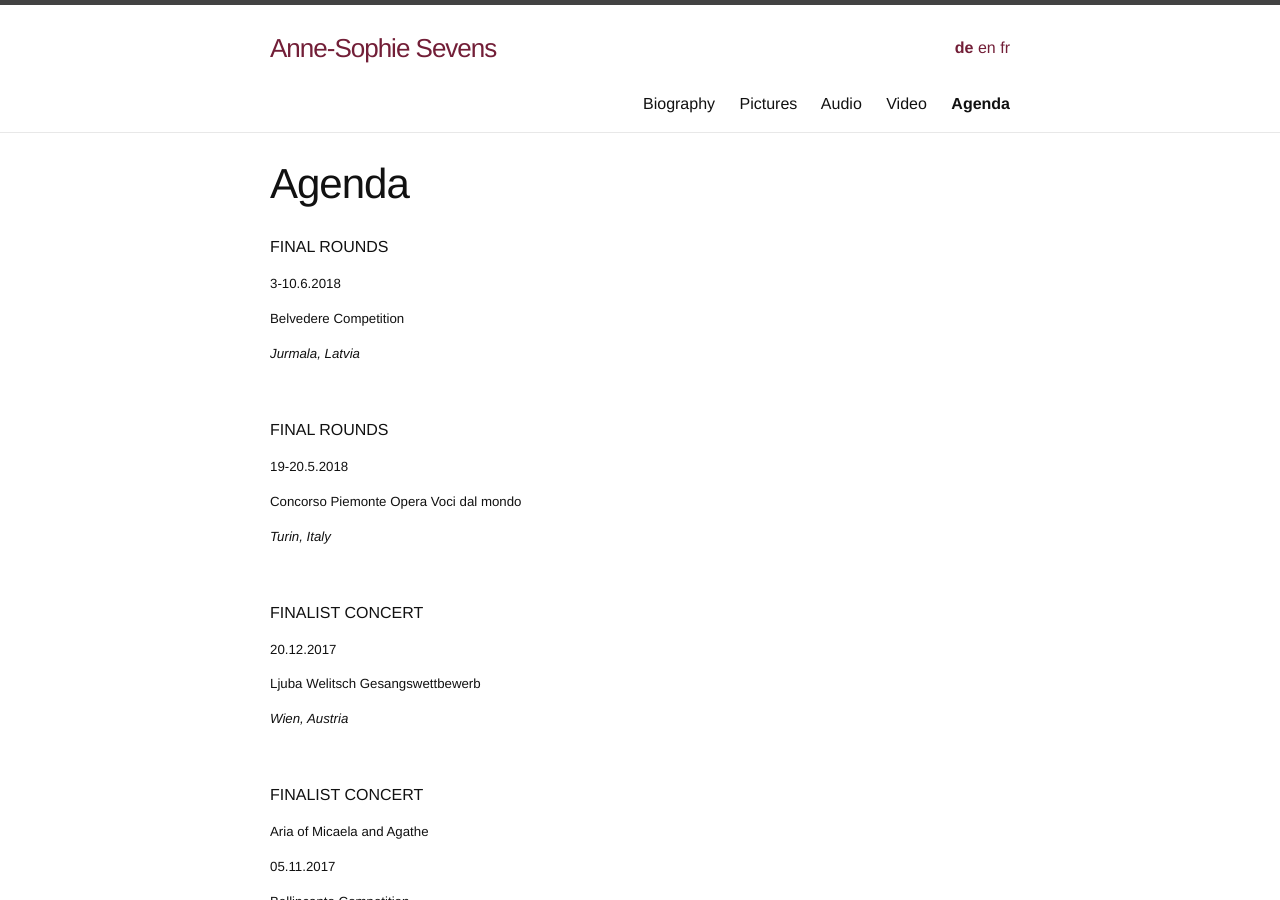
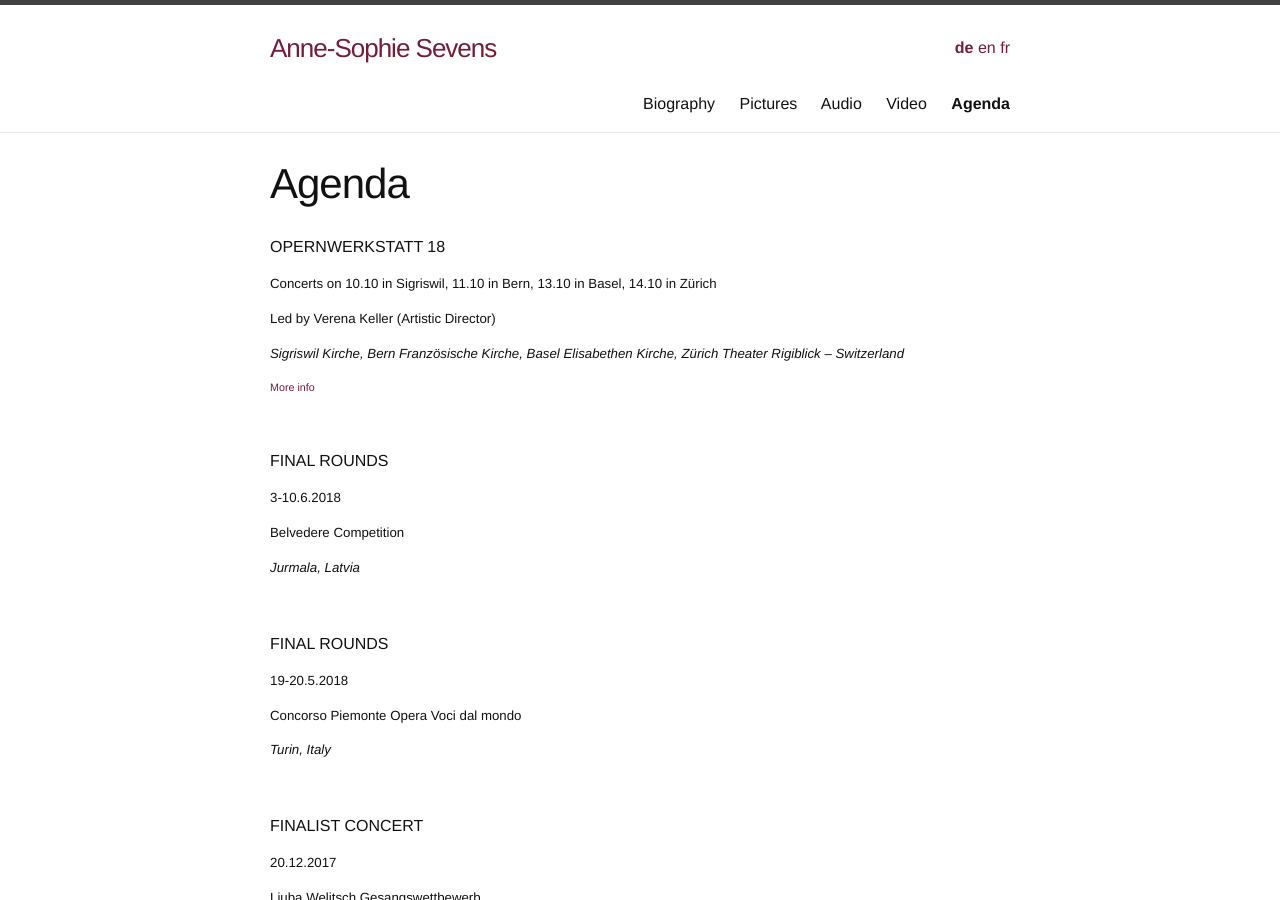
Before and after one commit to annesophie-sevens/annesophie-sevens.github.io, a Jekyll site: the page built from agenda-de.md, in a window 1280 px wide and 900 px high. Built offline with Jekyll 4.4.1, drawn with Linux system fonts in a browser that asks for light colours.

Commit message:
Update agenda-de.md

```diff
--- a/agenda-de.md
+++ b/agenda-de.md
@@ -5,6 +5,19 @@ menuorder: 6
 ref: agenda
 lang: de
 ---
+
+OPERNWERKSTATT 18
+
+##### Concerts on 10.10 in Sigriswil, 11.10 in Bern, 13.10 in Basel, 14.10 in Zürich
+
+##### Led by Verena Keller (Artistic Director)
+
+##### _Sigriswil Kirche, Bern Französische Kirche, Basel Elisabethen Kirche, Zürich Theater Rigiblick – Switzerland_
+
+###### <a href="http://opernwerkstatt.emedia4web.eu/index.php?id=62" target="_blank">More info</a>
+
+&nbsp;
+
 FINAL ROUNDS
 
 ##### 3-10.6.2018
```
